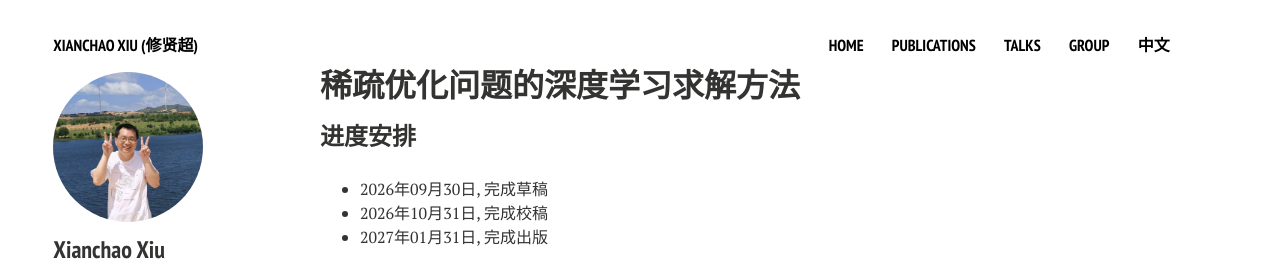
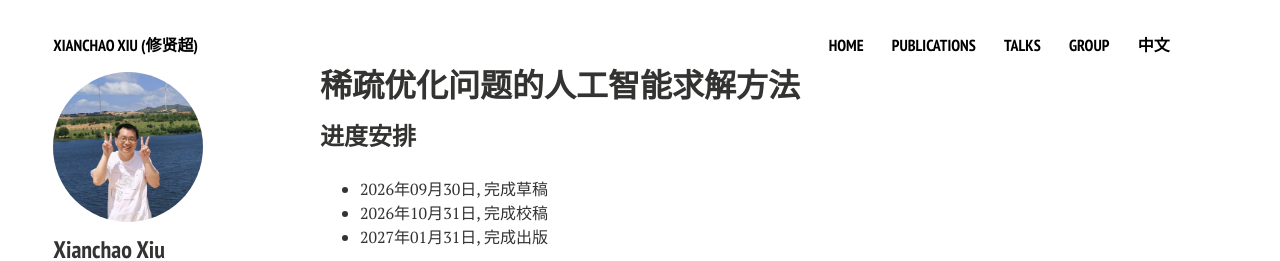
Before and after one commit to xianchaoxiu/xianchaoxiu.github.io, a Jekyll site: the page built from chinese/book/L2O/index.md, in a window 1280 px wide. Shown: the top 261 px of the page. Built offline with Jekyll 4.4.1, drawn with Linux system fonts in a browser that asks for light colours; nearby versions of some CDN libraries.

Commit message:
Update index.md

```diff
--- a/chinese/book/L2O/index.md
+++ b/chinese/book/L2O/index.md
@@ -1,6 +1,6 @@
 ---
 layout: page
-title: 稀疏优化问题的深度学习求解方法
+title: 稀疏优化问题的人工智能求解方法
 comments: false
 share: false
 ---
```
